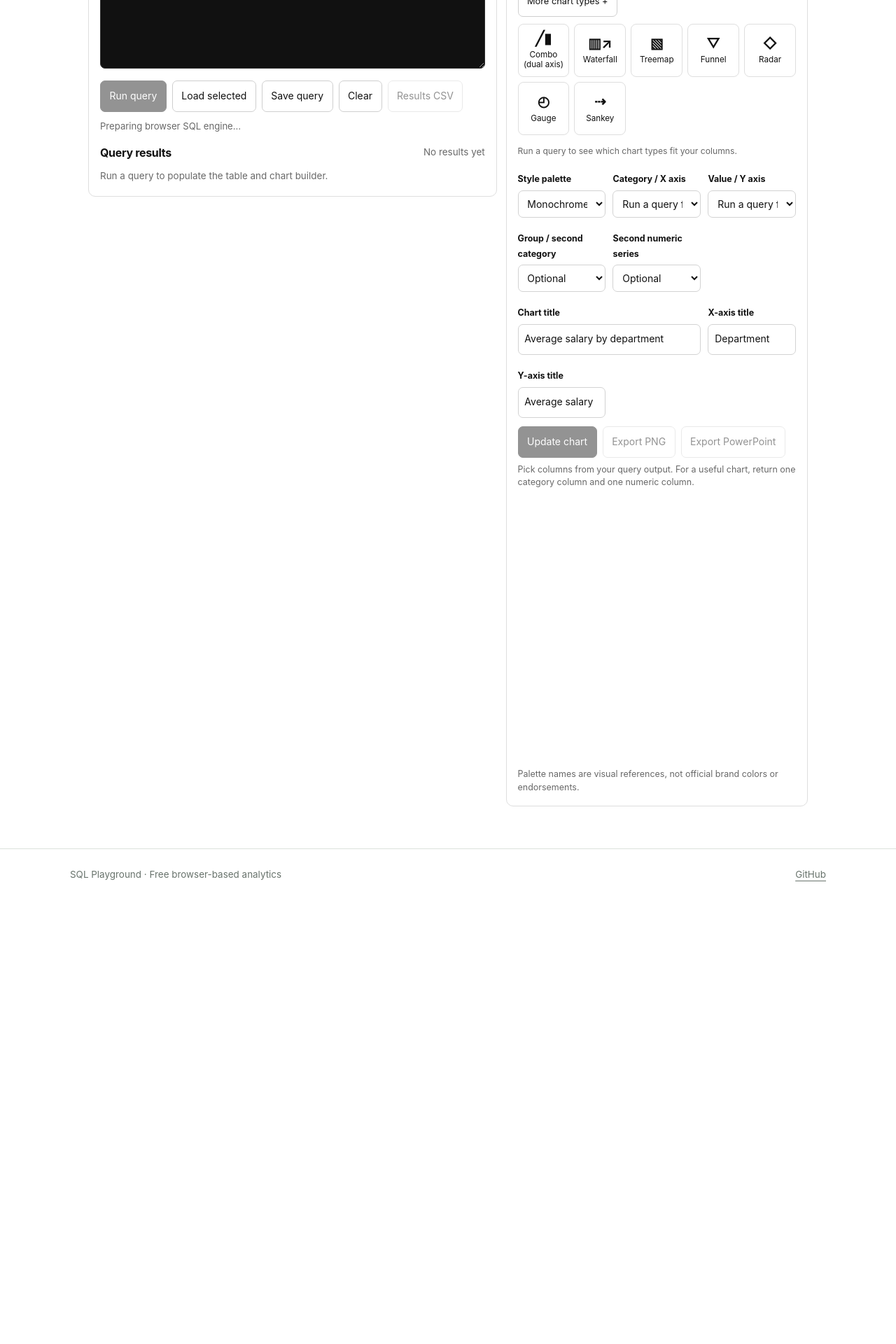
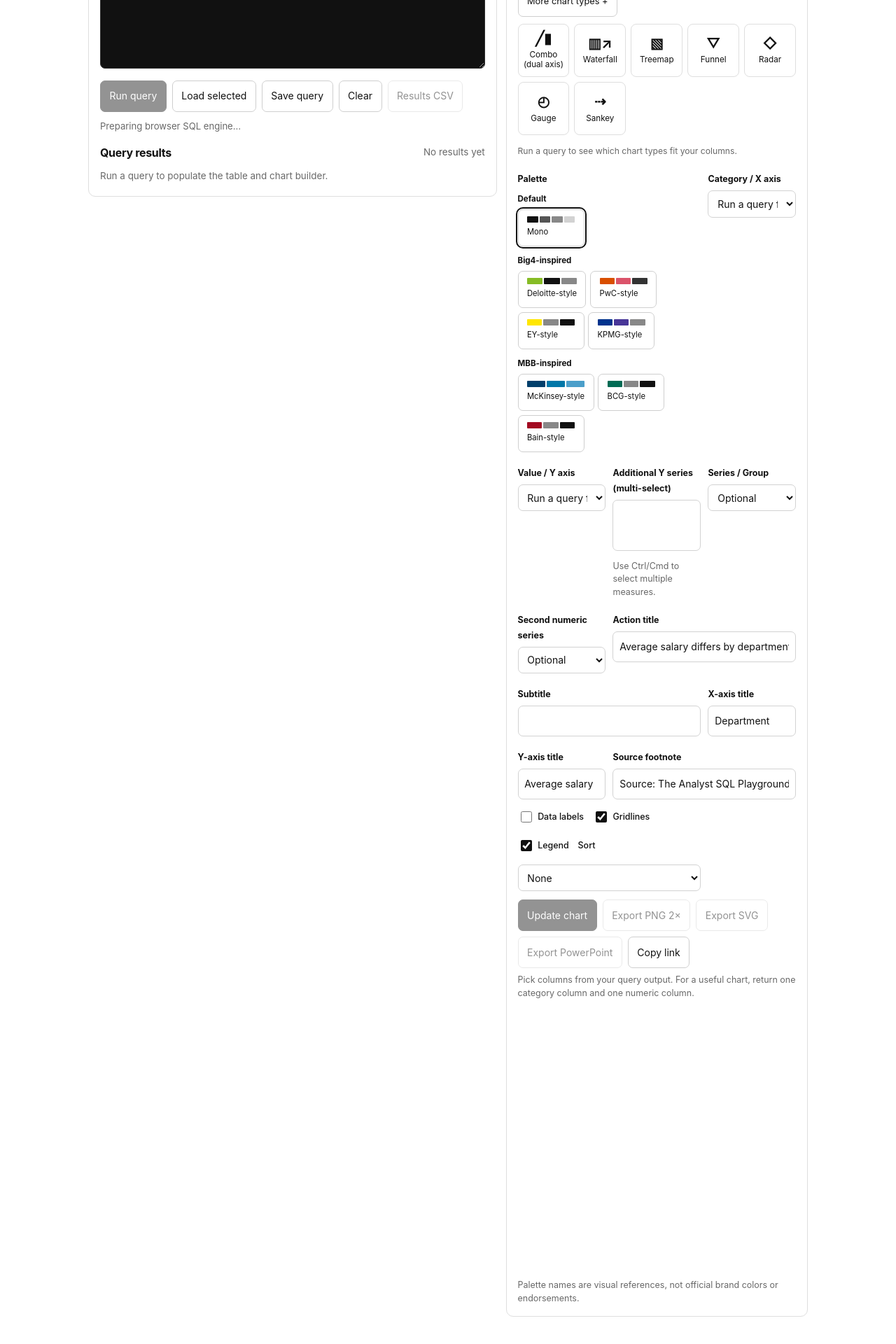
Before and after one commit to theanalystin/theanalyst.github.io, a Jekyll site: the page built from sql-playground.html, in a window 1280 px wide. Shown: the part 951-2871 px from the top of the page at 70% size. Built offline with Jekyll 4.4.1, drawn with Linux system fonts in a browser that asks for light colours; before the commit the page ends 2238 px from its top, so only the background shows below that.

Commit message:
Add chart palette swatches and chart configuration controls

```diff
--- a/sql-playground.html
+++ b/sql-playground.html
@@ -13,6 +13,10 @@ permalink: /sql-playground/
 #sqlp button,#sqlp select,#sqlp input,#sqlp textarea{font:inherit}#sqlp button{border:1px solid #cfcfcf;border-radius:7px;background:#fff;color:#111;padding:.58rem .78rem;cursor:pointer;transition:background .15s}#sqlp button:hover{background:#f2f2f2}#sqlp button.primary{background:#111;color:#fff;border-color:#111}#sqlp button.primary:hover{background:#333}#sqlp button:disabled{opacity:.45;cursor:not-allowed}#sqlp select,#sqlp input[type=text],#sqlp input[type=file]{width:100%;border:1px solid #d2d2d2;border-radius:7px;padding:.55rem;background:#fff;color:#111;min-width:0}#sqlp label{display:block;font-size:.78rem;font-weight:650;margin:.55rem 0 .3rem}
 #sqlp .row{display:flex;gap:.5rem;align-items:center;flex-wrap:wrap}#sqlp .row>*{min-width:0}#sqlp .dataset{flex:1;text-align:left;min-width:140px}#sqlp .dataset strong{display:block}#sqlp .dataset small{display:block;color:var(--muted);font-size:.75rem;margin-top:.2rem}
 #sqlp .workspace{display:grid;grid-template-columns:minmax(0,1.15fr) minmax(280px,.85fr);gap:.8rem;align-items:start}#sqlp textarea{width:100%;min-height:215px;resize:vertical;padding:.85rem;border:1px solid #333;border-radius:7px;background:#111;color:#f5f5f5;font:.88rem/1.6 ui-monospace,SFMono-Regular,Consolas,monospace;tab-size:2}#sqlp .status{font-size:.82rem;color:var(--muted);min-height:1.2em;margin:.65rem 0 0;overflow-wrap:anywhere}#sqlp .status.error{color:#a32020}#sqlp .drop{border:1px dashed #cfcfcf;border-radius:7px;padding:.7rem}#sqlp .table-wrap{overflow:auto;max-height:360px;border:1px solid var(--line);border-radius:7px}#sqlp table{border-collapse:collapse;width:100%;font-size:.8rem;white-space:nowrap}#sqlp th,#sqlp td{padding:.5rem .65rem;text-align:left;border-bottom:1px solid #e9e9e9}#sqlp th{background:#f7f7f7;position:sticky;top:0}#sqlp .result-layout{display:grid;grid-template-columns:minmax(0,1fr);gap:.8rem}#sqlp .chart-controls{display:grid;grid-template-columns:repeat(3,minmax(0,1fr));gap:.65rem}#sqlp .chart-controls .wide{grid-column:span 2}#sqlp #sqlp-chart{width:100%;height:390px;min-height:280px}#sqlp .hint{font-size:.78rem;color:var(--muted);margin:.5rem 0 0}#sqlp .table-list{display:flex;flex-wrap:wrap;gap:.4rem;margin:.6rem 0 0}#sqlp .table-list button{font-size:.78rem;padding:.35rem .5rem}#sqlp .file-note{font-size:.76rem;color:var(--muted);margin:.45rem 0 0}
+#sqlp .palette-groups{display:grid;gap:.55rem}#sqlp .palette-heading{display:block;font-size:.72rem;font-weight:700;margin:.1rem 0 .3rem}
+#sqlp .palette-row{display:flex;gap:.35rem;flex-wrap:wrap}#sqlp .palette-choice{display:flex;flex-direction:column;align-items:flex-start;gap:.25rem;font-size:.7rem;min-width:95px}
+#sqlp .palette-choice[aria-pressed=true]{outline:2px solid #111;outline-offset:1px}#sqlp .swatches{display:flex;gap:2px;width:100%}#sqlp .swatches i{display:block;height:9px;flex:1;border-radius:1px}
+#sqlp .chart-toggles{display:flex;flex-wrap:wrap;align-items:center;gap:.8rem}#sqlp .chart-toggles label{display:flex;align-items:center;gap:.35rem;margin:.2rem 0;font-weight:500}#sqlp .chart-toggles input[type=checkbox]{width:16px;height:16px;accent-color:#111}
 #sqlp .profile-card{margin-top:1rem;border-top:1px solid var(--line);padding-top:1rem}
 #sqlp .profile-metrics{display:grid;grid-template-columns:repeat(3,minmax(0,1fr));gap:.5rem;margin:.7rem 0 1rem}
 #sqlp .profile-metric{border:1px solid var(--line);padding:.65rem;border-radius:7px}
@@ -121,16 +125,32 @@ permalink: /sql-playground/
       </div>
       <p id="sqlp-chart-note" class="chart-note" aria-live="polite">Run a query to see which chart types fit your columns.</p>
       <div class="chart-controls">
-        <div><label for="sqlp-palette">Style palette</label><select id="sqlp-palette"><option value="mono">Monochrome</option><option value="mck">McKinsey-inspired blue</option><option value="bcg">BCG-inspired green</option><option value="bain">Bain-inspired red</option><option value="big4">Big Four mix</option><option value="pwc">PwC-inspired warm</option></select></div>
+        <div class="wide"><label>Palette</label><div class="palette-groups">
+<div><span class="palette-heading">Default</span><button type="button" class="palette-choice" data-palette="mono" aria-pressed="true"><span class="swatches"><i style="background:#111"></i><i style="background:#555"></i><i style="background:#888"></i><i style="background:#d2d2d2"></i></span><span>Mono</span></button></div>
+<div><span class="palette-heading">Big4-inspired</span><div class="palette-row">
+<button type="button" class="palette-choice" data-palette="deloitte" aria-pressed="false" title="Green, black and grey"><span class="swatches"><i style="background:#86bc25"></i><i style="background:#111"></i><i style="background:#888"></i></span><span>Deloitte-style</span></button>
+<button type="button" class="palette-choice" data-palette="pwc" aria-pressed="false" title="Orange, coral and charcoal"><span class="swatches"><i style="background:#d94f00"></i><i style="background:#db536a"></i><i style="background:#333"></i></span><span>PwC-style</span></button>
+<button type="button" class="palette-choice" data-palette="ey" aria-pressed="false" title="Yellow, grey and black"><span class="swatches"><i style="background:#ffe600"></i><i style="background:#888"></i><i style="background:#111"></i></span><span>EY-style</span></button>
+<button type="button" class="palette-choice" data-palette="kpmg" aria-pressed="false" title="Blue, purple and grey"><span class="swatches"><i style="background:#00338d"></i><i style="background:#483698"></i><i style="background:#888"></i></span><span>KPMG-style</span></button>
+</div></div>
+<div><span class="palette-heading">MBB-inspired</span><div class="palette-row">
+<button type="button" class="palette-choice" data-palette="mck" aria-pressed="false"><span class="swatches"><i style="background:#003f6b"></i><i style="background:#0077a8"></i><i style="background:#4b9fca"></i></span><span>McKinsey-style</span></button>
+<button type="button" class="palette-choice" data-palette="bcg" aria-pressed="false"><span class="swatches"><i style="background:#006b54"></i><i style="background:#888"></i><i style="background:#111"></i></span><span>BCG-style</span></button>
+<button type="button" class="palette-choice" data-palette="bain" aria-pressed="false"><span class="swatches"><i style="background:#a30b22"></i><i style="background:#888"></i><i style="background:#111"></i></span><span>Bain-style</span></button>
+</div></div></div><input id="sqlp-palette" type="hidden" value="mono"></div>
         <div><label for="sqlp-x">Category / X axis</label><select id="sqlp-x"><option value="">Run a query first</option></select></div>
         <div><label for="sqlp-y">Value / Y axis</label><select id="sqlp-y"><option value="">Run a query first</option></select></div>
-        <div><label for="sqlp-group">Group / second category</label><select id="sqlp-group"><option value="">Optional</option></select></div>
+        <div><label for="sqlp-y-multi">Additional Y series (multi-select)</label><select id="sqlp-y-multi" multiple size="3" aria-describedby="sqlp-y-help"></select><p id="sqlp-y-help" class="hint">Use Ctrl/Cmd to select multiple measures.</p></div>
+        <div><label for="sqlp-group">Series / Group</label><select id="sqlp-group"><option value="">Optional</option></select></div>
         <div><label for="sqlp-extra">Second numeric series</label><select id="sqlp-extra"><option value="">Optional</option></select></div>
-        <div class="wide"><label for="sqlp-title">Chart title</label><input id="sqlp-title" type="text" value="Average salary by department"></div>
+        <div class="wide"><label for="sqlp-title">Action title</label><input id="sqlp-title" type="text" value="Average salary differs by department"></div>
+        <div class="wide"><label for="sqlp-subtitle">Subtitle</label><input id="sqlp-subtitle" type="text" value=""></div>
         <div><label for="sqlp-x-title">X-axis title</label><input id="sqlp-x-title" type="text" value="Department"></div>
         <div><label for="sqlp-y-title">Y-axis title</label><input id="sqlp-y-title" type="text" value="Average salary"></div>
+        <div class="wide"><label for="sqlp-footnote">Source footnote</label><input id="sqlp-footnote" type="text" value="Source: The Analyst SQL Playground sample data"></div>
+        <div class="chart-toggles wide"><label><input type="checkbox" id="sqlp-labels"> Data labels</label><label><input type="checkbox" id="sqlp-gridlines" checked> Gridlines</label><label><input type="checkbox" id="sqlp-legend" checked> Legend</label><label for="sqlp-sort">Sort</label><select id="sqlp-sort"><option value="none">None</option><option value="asc">Ascending</option><option value="desc">Descending</option></select></div>
       </div>
-      <div class="row" style="margin-top:.75rem"><button id="sqlp-render" class="primary" type="button" disabled>Update chart</button><button id="sqlp-png" type="button" disabled>Export PNG</button><button id="sqlp-ppt" type="button" disabled>Export PowerPoint</button></div>
+      <div class="row" style="margin-top:.75rem"><button id="sqlp-render" class="primary" type="button" disabled>Update chart</button><button id="sqlp-png" type="button" disabled>Export PNG 2×</button><button id="sqlp-svg" type="button" disabled>Export SVG</button><button id="sqlp-ppt" type="button" disabled>Export PowerPoint</button><button id="sqlp-copy-link" type="button">Copy link</button></div>
       <p class="hint">Pick columns from your query output. For a useful chart, return one category column and one numeric column.</p>
       <div id="sqlp-chart" role="img" aria-label="Chart preview"></div>
       <p class="hint">Palette names are visual references, not official brand colors or endorsements.</p>
@@ -145,12 +165,14 @@ let duckdb, echarts, pptxgen;
 const $ = id => document.getElementById(id);
 const state = {db:null,conn:null,ready:false,columns:[],rows:[],chart:null,loadedSamples:new Set(),queryText:''};
 const palettes = {
-  mono:['#111111','#555555','#888888','#b0b0b0','#d2d2d2'],
-  mck:['#003f6b','#0077a8','#4b9fca','#82bfdc','#b7d9e9'],
-  bcg:['#006b54','#269879','#6bb99c','#9bcdb9','#c7e2d6'],
-  bain:['#a30b22','#cf3145','#e46b78','#ed9da6','#f4c9ce'],
-  big4:['#111111','#0076a8','#4c8c2b','#d4a72c','#b13b2e'],
-  pwc:['#d94f00','#f28c28','#ffbd69','#7a3f25','#333333']
+ mono:['#111111','#555555','#888888','#b0b0b0','#d2d2d2'],
+ deloitte:['#86bc25','#111111','#666666','#b8b8b8','#e1e1e1'],
+ pwc:['#d94f00','#eb8c00','#db536a','#7a3f25','#333333'],
+ ey:['#ffe600','#555555','#111111','#999999','#d9d9d9'],
+ kpmg:['#00338d','#483698','#00a3e0','#7f77b9','#9b9b9b'],
+ mck:['#003f6b','#0077a8','#4b9fca','#82bfdc','#b7d9e9'],
+ bcg:['#006b54','#269879','#6bb99c','#9bcdb9','#c7e2d6'],
+ bain:['#a30b22','#cf3145','#e46b78','#ed9da6','#f4c9ce']
 };
 const examples = {
  employees:'SELECT department, COUNT(*) AS headcount FROM employees GROUP BY department ORDER BY headcount DESC;',
```
